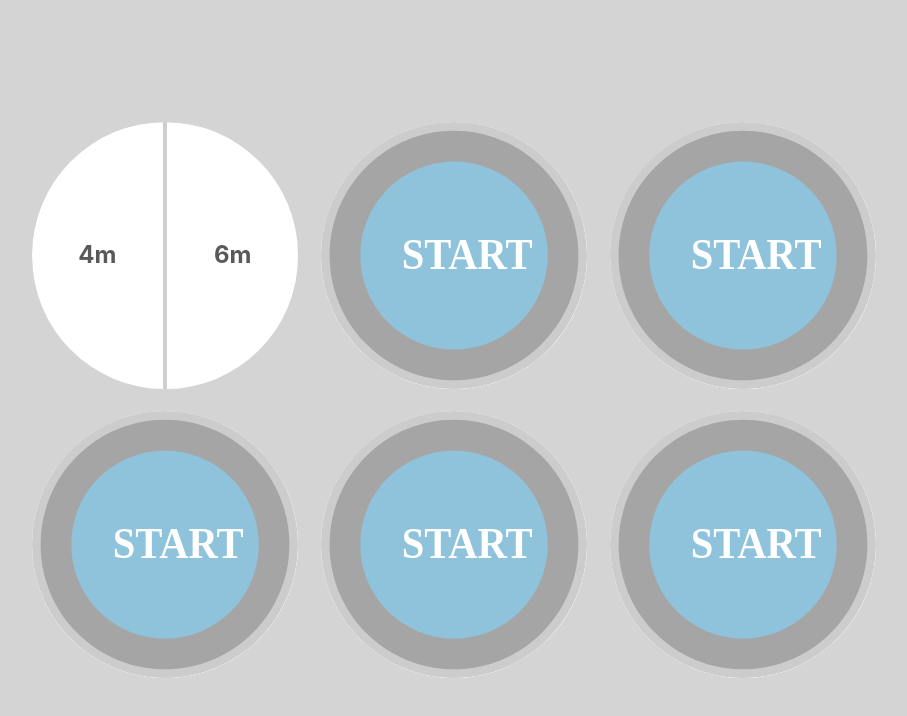
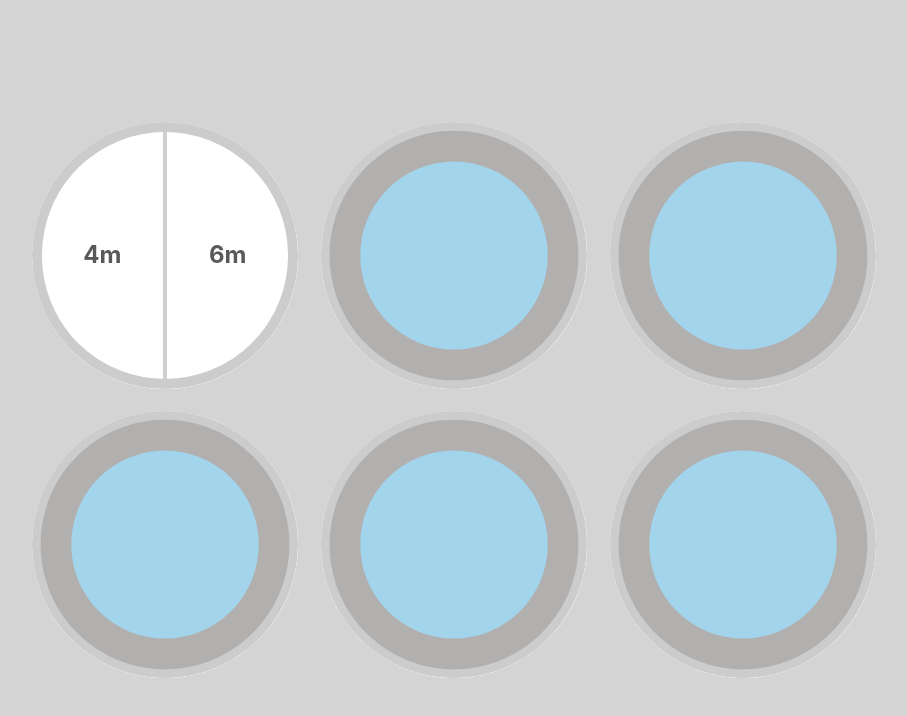
Before and after one commit to AnifInnab/jakpast, a React (Vite) app: page / in a window 1280 px wide. Both pictures are taken after a click on the element 351 px from the left and 255 px from the top of the page. Shown: the top 716 px of the page, without its empty margins (186-1093 px from the left). Built offline with nearby package versions, Linux system fonts and the light colour scheme.

Commit message:
ipdate svg

```diff
--- a/package.json
+++ b/package.json
@@ -7,7 +7,7 @@
   "scripts": {
     "predeploy": "npm run build",
     "deploy" : "gh-pages -d dist",
-    "dev": "vite",
+    "dev": "vite --host",
     "build": "tsc && vite build",
     "lint": "eslint . --ext ts,tsx --report-unused-disable-directives --max-warnings 0",
     "preview": "vite preview"
--- a/src/Circle.tsx
+++ b/src/Circle.tsx
@@ -1,6 +1,6 @@
 import { useState } from "react";
 import Timer from "./Timer";
-import notcooking from "./assets/notcooking31.svg";
+import notcooking from "./assets/new_1.svg";
 
 const Circle = () => {
   const [timer, setTimer] = useState<number>();
@@ -29,17 +29,38 @@ const Circle = () => {
           {!showTimePicker ? (
             <img src={notcooking} width={"100%"} alt="notcooking" />
           ) : (
-            <>
+            <div
+              style={{
+                display: "flex",
+                width: "100%",
+                border: "10px solid #cccccc",
+                borderRadius: "50%",
+              }}
+            >
               <div className="circleButton left" onClick={() => setTimer(4)}>
                 <h2>4m</h2>
               </div>
               <div className="circleButton right" onClick={() => setTimer(6)}>
                 <h2>6m</h2>
               </div>
-            </>
+            </div>
           )}
         </div>
       )}
+      {/* {Array.from(Array(10)).map((_) => (
+        <div
+          className="boil"
+          style={{
+            position: "absolute",
+            left: `${Math.random() * 100}%`,
+            top: `${Math.random() * 100}%`,
+            width: "10%",
+            height: "10%",
+            background: "#7fccef",
+            borderRadius: "50%",
+          }}
+        />
+      ))} */}
     </div>
   );
 };
--- a/src/Timer.tsx
+++ b/src/Timer.tsx
@@ -1,6 +1,6 @@
 import "./Circle.css";
 import useCountdown from "./useCountdown";
-import cooking from "./assets/cooking.svg";
+import cooking from "./assets/new_2.svg";
 import alarm from "./assets/alarm.wav";
 import { useEffect, useState } from "react";
 
--- a/src/index.css
+++ b/src/index.css
@@ -84,19 +84,19 @@ h3 {
   }
 }
 
-.blink{
+.boil{
   width:100%;
   height:100%;
-  animation: blink 5s infinite;
+  animation: blink 3s infinite;
 }
 @keyframes blink{
   0% {
-    background: rgb(168, 5, 5);
+    background: #7fccef;
   }
   50% {
-    background: rgb(255, 255, 255);
+    background: #a2d4ec;
   }
   100% {
-    background: rgb(168, 5, 5);
+    background: #7fccef;
   }
 }
```
Also changed, not shown: src/assets/new_1.svg (added), src/assets/new_2.svg (added).
